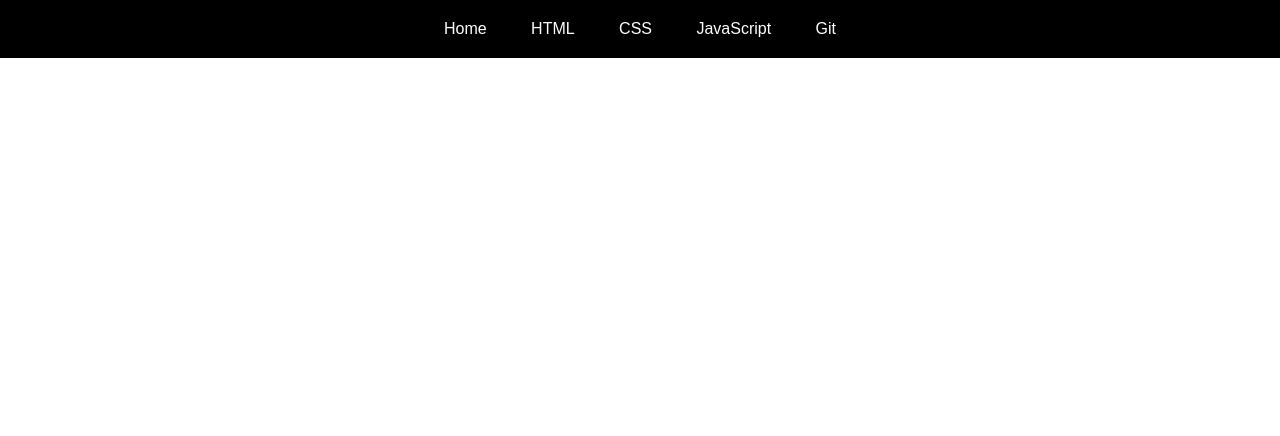
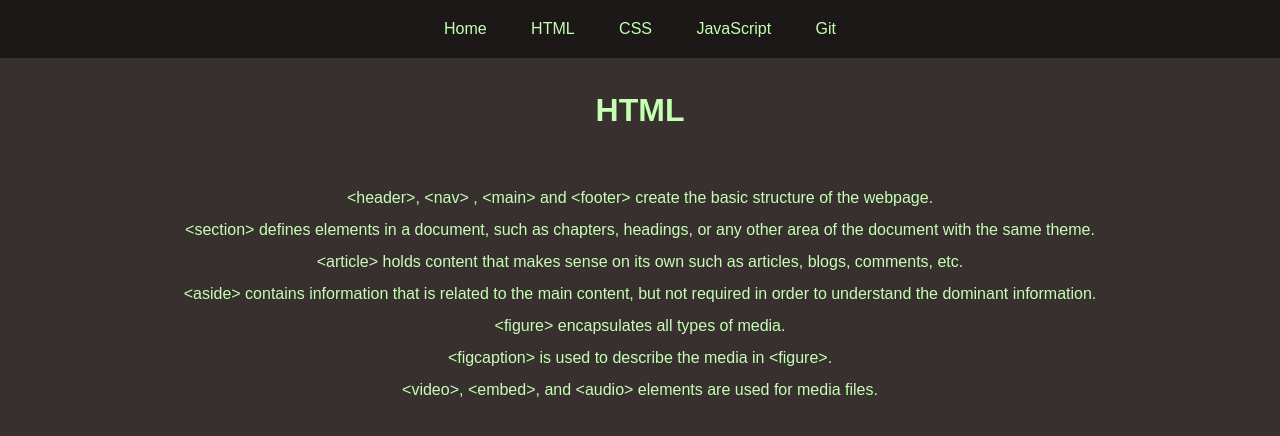
Before and after one commit to Lowza/Nucleus, a plain HTML site: page html.html in a window 1280 px wide. Drawn offline with Linux system fonts and the light colour scheme.

Commit message:
Add styling and html content

```diff
--- a/html.html
+++ b/html.html
@@ -16,7 +16,16 @@
             </ul>
         </nav>
     </header>
+    <main>
+        <h1>HTML</h1>
+        <p>&lt;header&gt;, &lt;nav&gt; , &lt;main&gt; and &lt;footer&gt; create the basic structure of the webpage.<br>
+            &lt;section&gt; defines elements in a document, such as chapters, headings, or any other area of the document with the same theme.<br>
+            &lt;article&gt; holds content that makes sense on its own such as articles, blogs, comments, etc.<br>
+            &lt;aside&gt; contains information that is related to the main content, but not required in order to understand the dominant information.<br>
+            &lt;figure&gt; encapsulates all types of media.<br>
+            &lt;figcaption&gt; is used to describe the media in &lt;figure&gt;.<br>
+            &lt;video&gt;, &lt;embed&gt;, and &lt;audio&gt; elements are used for media files.<br>
+        </p>
+    </main>
 </body>
-
-
 </html>
--- a/style.css
+++ b/style.css
@@ -4,15 +4,27 @@
     box-sizing: border-box;
   }
 
+body {
+    background-color: hsl(12, 10%, 20%);
+}
+
+P, h1 {
+    font-family: sans-serif;
+    color: hsl(106, 100%, 85%);
+    text-align: center;
+    padding: 20px;
+    line-height: 2em;
+}
+
 /* LINKS */
 
 a {
     text-decoration: none;
-    color: white;
+    color: hsl(106, 100%, 85%);
 }
 
 a:hover {
-    color: cyan;
+    color: hsl(221, 100%, 61%);
 }
 
 a:active{
@@ -26,7 +38,7 @@ header ul {
     text-align: center;
     margin: auto;
     color: white;
-    background-color: black;
+    background-color: hsl(12, 10%, 10%);
     font-family: sans-serif;
 }
 
```
